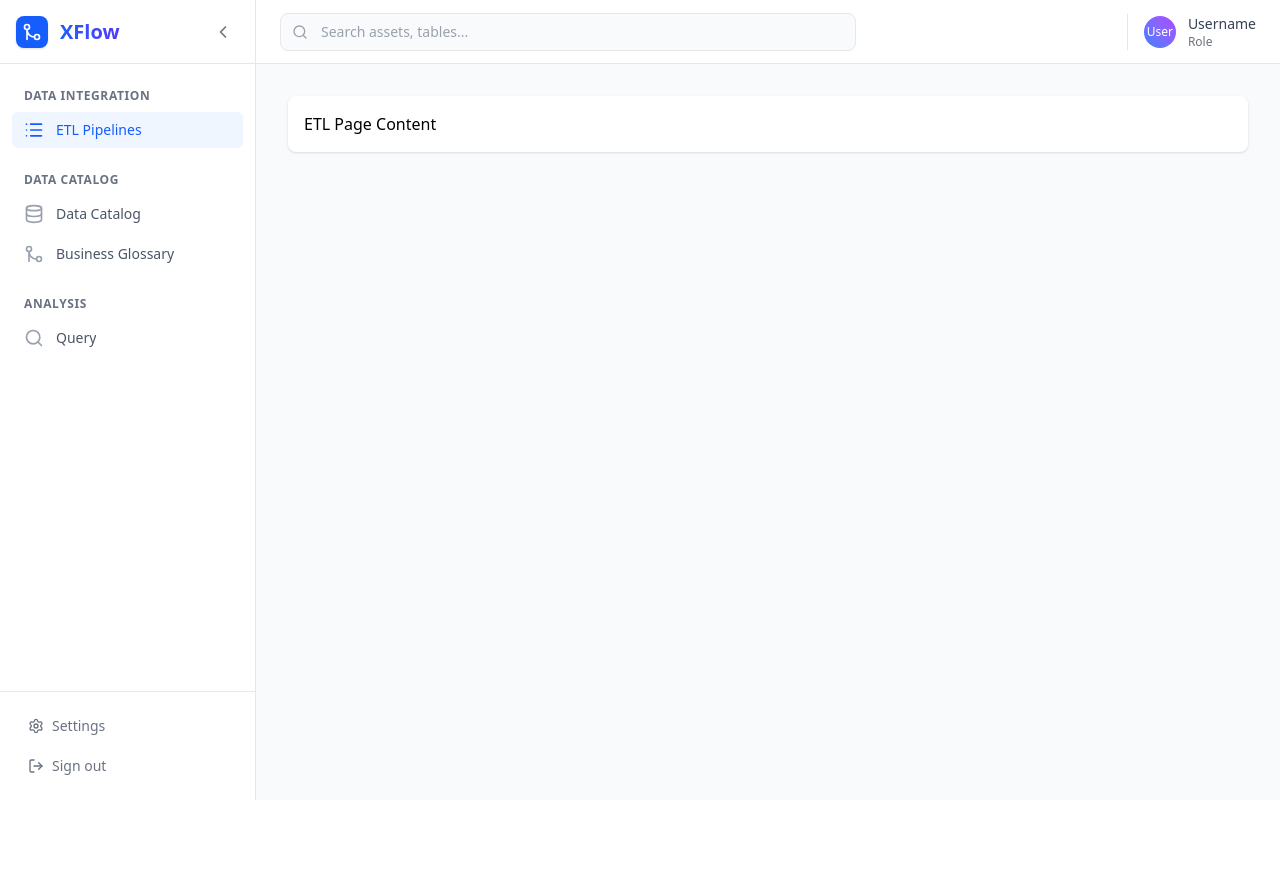
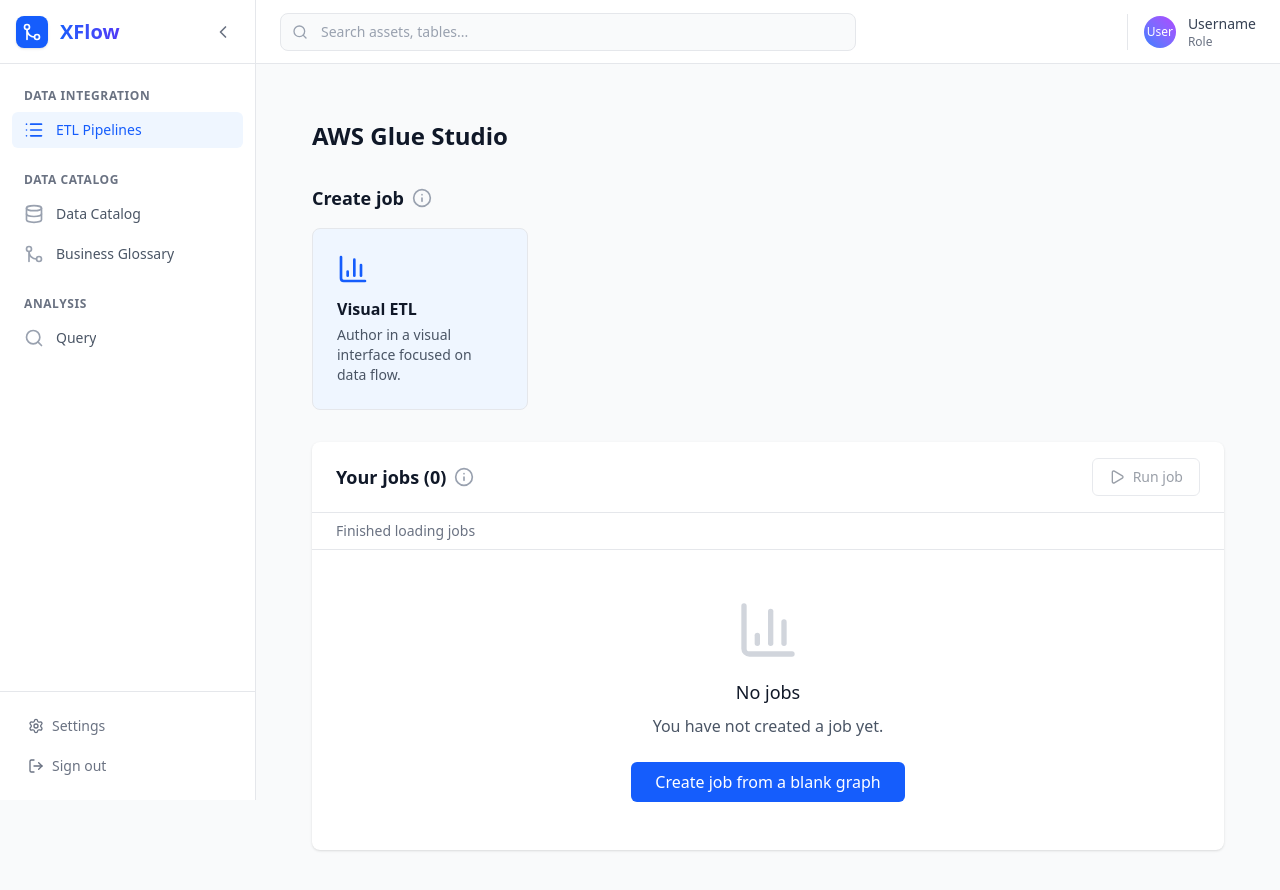
Before and after one commit to kckoh/xflow, a React (Vite) app in the folder frontend/: page / in a window 1280 px wide. Shown: the top 890 px of the page. Before the commit the page ends 800 px from the top, so only its background shows below. Built offline with nearby package versions, Linux system fonts and the light colour scheme; sample sign-in values are in the browser's storage.

Commit message:
chore: setup basic structure to create the react pages

```diff
--- a/frontend/src/App.jsx
+++ b/frontend/src/App.jsx
@@ -1,9 +1,4 @@
-import {
-  BrowserRouter,
-  Routes,
-  Route,
-  Navigate,
-} from "react-router-dom";
+import { BrowserRouter, Routes, Route, Navigate } from "react-router-dom";
 import Home from "./pages/home";
 import SignUp from "./pages/signup";
 import Login from "./pages/login";
@@ -11,14 +6,23 @@ import CatalogPage from "./pages/catalog/CatalogPage";
 
 import ProtectedRoute from "./components/ProtectedRoute";
 import MainLayout from "./components/layout/MainLayout";
-
+import ETLJobPage from "./pages/etl/etl_job";
+import ETLPage from "./pages/etl/etl_main";
 
 // Placeholder components for new routes
-const ETLPage = () => <div className="p-4 bg-white rounded-lg shadow">ETL Page Content</div>;
-const LineagePage = () => <div className="p-4 bg-white rounded-lg shadow">Lineage Page Content</div>;
-const GlossaryPage = () => <div className="p-4 bg-white rounded-lg shadow">Glossary Page Content</div>;
-const QueryPage = () => <div className="p-4 bg-white rounded-lg shadow">Query Page Content</div>;
-const SettingsPage = () => <div className="p-4 bg-white rounded-lg shadow">Settings Page Content</div>;
+// const ETLPage = () => <div className="p-4 bg-white rounded-lg shadow">ETL Page Content</div>;
+const LineagePage = () => (
+  <div className="p-4 bg-white rounded-lg shadow">Lineage Page Content</div>
+);
+const GlossaryPage = () => (
+  <div className="p-4 bg-white rounded-lg shadow">Glossary Page Content</div>
+);
+const QueryPage = () => (
+  <div className="p-4 bg-white rounded-lg shadow">Query Page Content</div>
+);
+const SettingsPage = () => (
+  <div className="p-4 bg-white rounded-lg shadow">Settings Page Content</div>
+);
 
 function App() {
   return (
@@ -30,7 +34,13 @@ function App() {
 
         {/* Protected Routes Application Shell */}
         <Route element={<ProtectedRoute />}>
-          <Route element={<MainLayout><div /></MainLayout>}>
+          <Route
+            element={
+              <MainLayout>
+                <div />
+              </MainLayout>
+            }
+          >
             {/* Wrapping specific routes in MainLayout is usually better,
                   but here we want MainLayout to persist.
                   Below technique renders MainLayout as a wrapper for nested routes.
@@ -111,7 +121,16 @@ function App() {
           }
         />
 
-
+        <Route
+          path="/etl/visual"
+          element={
+            <ProtectedRoute>
+              <MainLayout>
+                <ETLJobPage />
+              </MainLayout>
+            </ProtectedRoute>
+          }
+        />
       </Routes>
     </BrowserRouter>
   );
--- /dev/null
+++ b/frontend/src/pages/etl/etl_job.jsx
@@ -0,0 +1,6 @@
+import { useState } from "react";
+import { Play, Code, FileText, BarChart3, Plus, Info } from "lucide-react";
+
+export default function ETLJobPage() {
+  return <div>Hello etl job</div>;
+}
--- /dev/null
+++ b/frontend/src/pages/etl/etl_main.jsx
@@ -0,0 +1,175 @@
+import { useState } from "react";
+import { useNavigate } from "react-router-dom";
+import { Play, Code, FileText, BarChart3, Plus, Info } from "lucide-react";
+
+export default function ETLMain() {
+  const [jobs, setJobs] = useState([]);
+  const navigate = useNavigate();
+
+  const createJobOptions = [
+    {
+      title: "Visual ETL",
+      description: "Author in a visual interface focused on data flow.",
+      icon: BarChart3,
+      color: "bg-blue-50 hover:bg-blue-100",
+      iconColor: "text-blue-600",
+      action: () => navigate("/etl/visual"),
+    },
+  ];
+
+  return (
+    <div className="min-h-screen bg-gray-50 p-6">
+      {/* Header */}
+      <div className="mb-8">
+        <h1 className="text-2xl font-bold text-gray-900">AWS Glue Studio</h1>
+      </div>
+
+      {/* Create Job Section */}
+      <div className="mb-8">
+        <div className="flex items-center gap-2 mb-4">
+          <h2 className="text-lg font-semibold text-gray-900">Create job</h2>
+          <Info className="w-5 h-5 text-gray-400" />
+        </div>
+
+        <div className="grid grid-cols-1 md:grid-cols-2 lg:grid-cols-4 gap-4">
+          {createJobOptions.map((option, index) => (
+            <button
+              key={index}
+              onClick={option.action}
+              className={`${option.color} p-6 rounded-lg border border-gray-200 transition-all duration-200 text-left hover:shadow-md`}
+            >
+              <option.icon className={`w-8 h-8 ${option.iconColor} mb-3`} />
+              <h3 className="font-semibold text-gray-900 mb-1">
+                {option.title}
+              </h3>
+              <p className="text-sm text-gray-600">{option.description}</p>
+            </button>
+          ))}
+        </div>
+      </div>
+
+      {/* Your Jobs Section */}
+      <div className="bg-white rounded-lg shadow">
+        {/* Header with Actions */}
+        <div className="border-b border-gray-200 px-6 py-4 flex items-center justify-between">
+          <div className="flex items-center gap-2">
+            <h2 className="text-lg font-semibold text-gray-900">
+              Your jobs ({jobs.length})
+            </h2>
+            <Info className="w-5 h-5 text-gray-400" />
+          </div>
+          <div className="flex items-center gap-2">
+            <button
+              disabled={jobs.length === 0}
+              className="px-4 py-2 text-sm font-medium text-gray-700 bg-white border border-gray-300 rounded-md hover:bg-gray-50 disabled:opacity-50 disabled:cursor-not-allowed flex items-center gap-2"
+            >
+              <Play className="w-4 h-4" />
+              Run job
+            </button>
+          </div>
+        </div>
+
+        {/* Loading indicator */}
+        <div className="px-6 py-2 text-sm text-gray-500 border-b border-gray-200">
+          Finished loading jobs
+        </div>
+
+        {/* Table or Empty State */}
+        {jobs.length === 0 ? (
+          /* Empty State */
+          <div className="px-6 py-12 text-center">
+            <div className="max-w-md mx-auto">
+              <BarChart3 className="w-16 h-16 text-gray-300 mx-auto mb-4" />
+              <h3 className="text-lg font-medium text-gray-900 mb-2">
+                No jobs
+              </h3>
+              <p className="text-gray-600 mb-6">
+                You have not created a job yet.
+              </p>
+              <button
+                onClick={() => navigate("/etl/visual")}
+                className="px-6 py-2 bg-blue-600 text-white rounded-md hover:bg-blue-700 transition-colors"
+              >
+                Create job from a blank graph
+              </button>
+            </div>
+          </div>
+        ) : (
+          /* Jobs Table */
+          <div className="overflow-x-auto">
+            <table className="min-w-full divide-y divide-gray-200">
+              <thead className="bg-gray-50">
+                <tr>
+                  <th className="px-6 py-3 text-left text-xs font-medium text-gray-500 uppercase tracking-wider">
+                    Job name
+                  </th>
+                  <th className="px-6 py-3 text-left text-xs font-medium text-gray-500 uppercase tracking-wider">
+                    Type
+                  </th>
+                  <th className="px-6 py-3 text-left text-xs font-medium text-gray-500 uppercase tracking-wider">
+                    Created by
+                  </th>
+                  <th className="px-6 py-3 text-left text-xs font-medium text-gray-500 uppercase tracking-wider">
+                    Last modified
+                  </th>
+                  <th className="px-6 py-3 text-left text-xs font-medium text-gray-500 uppercase tracking-wider">
+                    AWS Glue version
+                  </th>
+                  <th className="px-6 py-3 text-left text-xs font-medium text-gray-500 uppercase tracking-wider">
+                    Action
+                  </th>
+                </tr>
+              </thead>
+              <tbody className="bg-white divide-y divide-gray-200">
+                {jobs.map((job, index) => (
+                  <tr key={index} className="hover:bg-gray-50">
+                    <td className="px-6 py-4 whitespace-nowrap text-sm font-medium text-blue-600 hover:underline cursor-pointer">
+                      {job.name}
+                    </td>
+                    <td className="px-6 py-4 whitespace-nowrap text-sm text-gray-900">
+                      {job.type}
+                    </td>
+                    <td className="px-6 py-4 whitespace-nowrap text-sm text-gray-900">
+                      {job.createdBy}
+                    </td>
+                    <td className="px-6 py-4 whitespace-nowrap text-sm text-gray-900">
+                      {job.lastModified}
+                    </td>
+                    <td className="px-6 py-4 whitespace-nowrap text-sm text-gray-900">
+                      {job.glueVersion}
+                    </td>
+                    <td className="px-6 py-4 whitespace-nowrap text-sm text-gray-900">
+                      <button className="text-blue-600 hover:underline">
+                        Run
+                      </button>
+                    </td>
+                  </tr>
+                ))}
+              </tbody>
+            </table>
+          </div>
+        )}
+
+        {/* Pagination (if jobs exist) */}
+        {jobs.length > 0 && (
+          <div className="px-6 py-4 border-t border-gray-200 flex items-center justify-between">
+            <div className="text-sm text-gray-700">
+              Showing 1 to {jobs.length} of {jobs.length} results
+            </div>
+            <div className="flex items-center gap-2">
+              <button className="px-3 py-1 border border-gray-300 rounded-md text-sm text-gray-700 hover:bg-gray-50">
+                Previous
+              </button>
+              <span className="px-3 py-1 bg-blue-600 text-white rounded-md text-sm">
+                1
+              </span>
+              <button className="px-3 py-1 border border-gray-300 rounded-md text-sm text-gray-700 hover:bg-gray-50">
+                Next
+              </button>
+            </div>
+          </div>
+        )}
+      </div>
+    </div>
+  );
+}
```
